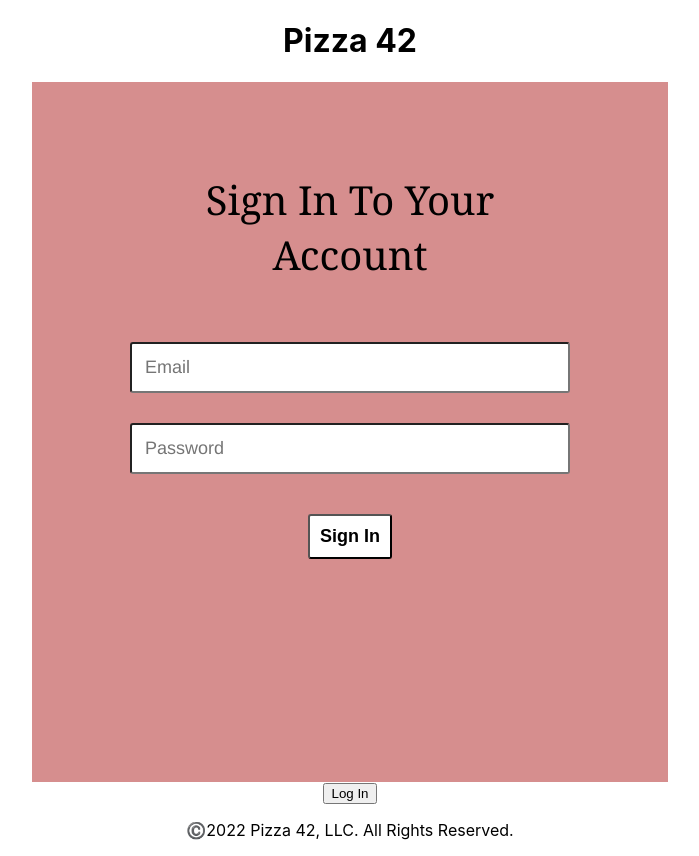
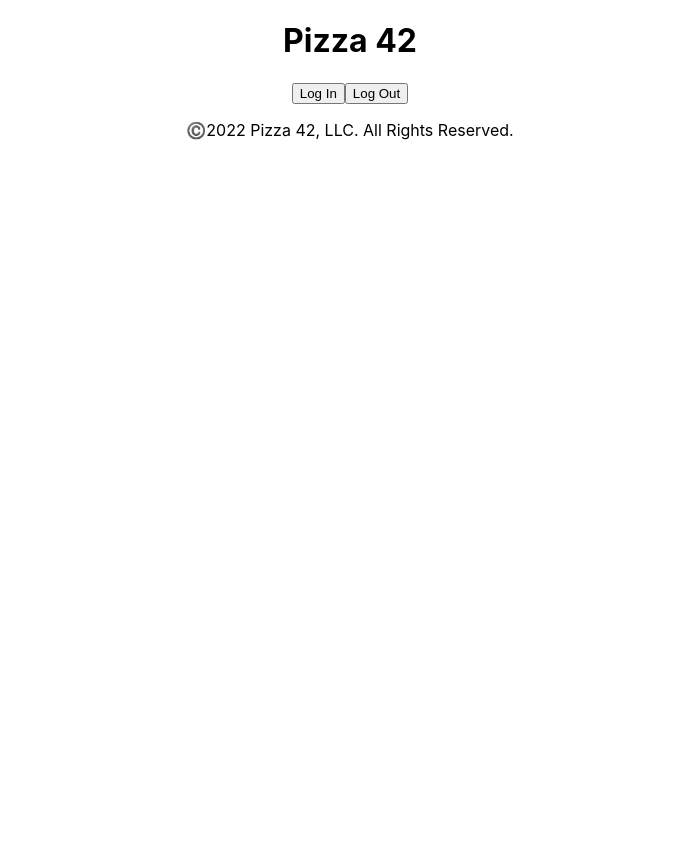
Before and after one commit to Raquelhill/Pizza-42, a React (Create React App) app: page / in a window 1280 px wide. Shown: the whole page, without its empty margins (290-989 px from the left). After the commit the page ends 800 px from the top, so only its background shows below. Built offline with nearby package versions, Linux system fonts and the light colour scheme.

Commit message:
Allow for the user to login and logout using auth0

```diff
--- a/src/Components/App/App.js
+++ b/src/Components/App/App.js
@@ -1,15 +1,17 @@
 import './App.css';
-import LoginForm from '../LoginForm/LoginForm';
+// import LoginForm from '../LoginForm/LoginForm';
 import Header from '../Header/Header';
 import Footer from '../Footer/Footer';
 import LoginButton from '../LoginButton/LoginButton';
+import LogoutButton from '../LogoutButton/LogoutButton';
 
 function App() {
   return (
     <div className="App">
       <Header />
-      <LoginForm />
+      {/* <LoginForm /> */}
       <LoginButton />
+      <LogoutButton />
       <Footer />
     </div>
   );
--- /dev/null
+++ b/src/Components/LogoutButton/LogoutButton.js
@@ -0,0 +1,14 @@
+import React from 'react';
+import { useAuth0 } from '@auth0/auth0-react';
+
+const LogoutButton = () => {
+  const { logout } = useAuth0();
+
+  return (
+    <button onClick={() => logout({ returnTo: window.location.origin })}>
+      Log Out
+    </button>
+  );
+};
+
+export default LogoutButton;
```
Also changed, not shown: src/Components/Profile/Profile.js (added, +22 -0 lines), src/Components/LogoutButton/LogoutButton.css (added), src/Components/Profile/Profile.css (added).
